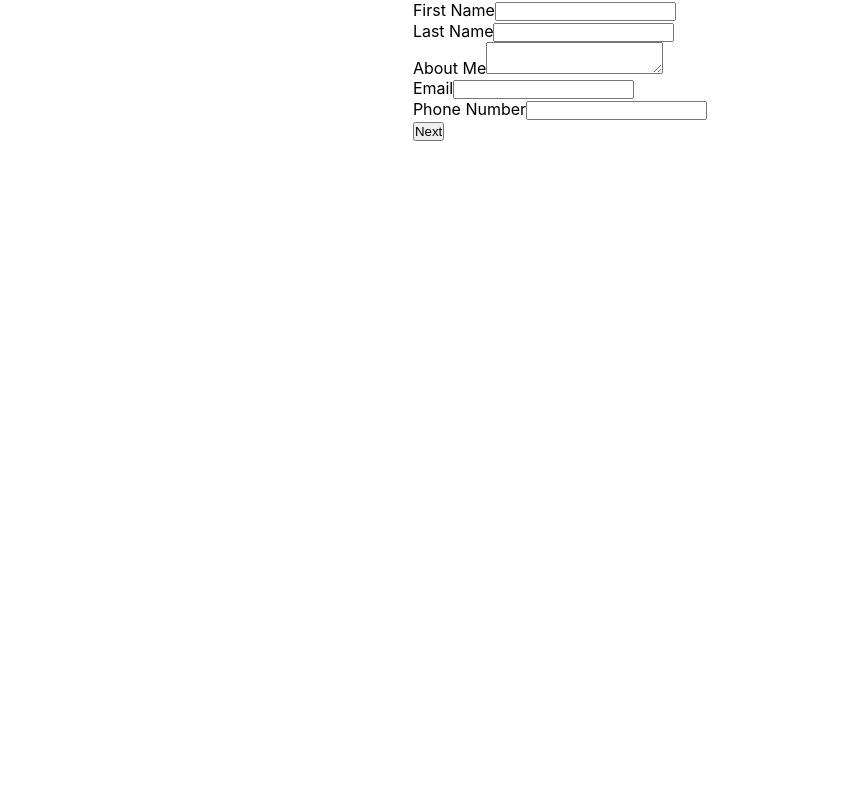
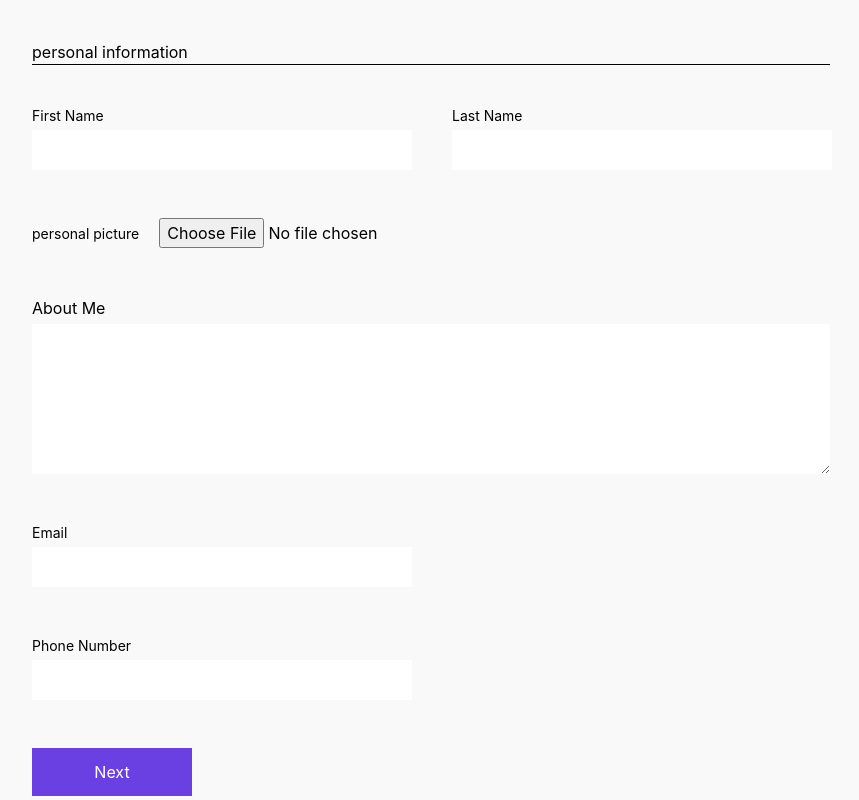
Before and after one commit to giodz87/curriculum-redberry, a React (Vite) app: page / in a window 1280 px wide. Shown: the whole page, without its empty margins (80-939 px from the left). Built offline with nearby package versions, Linux system fonts and the light colour scheme.

Commit message:
creacte new components

```diff
--- a/src/App.tsx
+++ b/src/App.tsx
@@ -1,11 +1,48 @@
 import { BrowserRouter, Routes, Route } from "react-router-dom";
 import { MyContext } from "./context";
 import Home from "./pages/Home";
+import { useEffect, useState } from "react";
 
-export type MyContextProps = {};
+export type MyContextProps = {
+  name: string;
+  setName: (value: string) => void;
+  lastName: string;
+  setLastName: (value: string) => void;
+  personalImg: File | null;
+  setPersonalImg: (value: File | null) => void;
+  about: string;
+  setAbout: (value: string) => void;
+  email: string;
+  setEmail: (value: string) => void;
+  number: string;
+  setNumber: (value: string) => void;
+};
 function App() {
+  const [name, setName] = useState<string>("");
+  const [lastName, setLastName] = useState<string>("");
+  const [personalImg, setPersonalImg] = useState<File | null>(null);
+  const [about, setAbout] = useState<string>("");
+  const [email, setEmail] = useState<string>("");
+  const [number, setNumber] = useState<string>("");
+  useEffect(() => {}, []);
+
   return (
-    <MyContext.Provider value={{}}>
+    <MyContext.Provider
+      value={{
+        name,
+        setName,
+        lastName,
+        setLastName,
+        personalImg,
+        setPersonalImg,
+        about,
+        setAbout,
+        email,
+        setEmail,
+        number,
+        setNumber,
+      }}
+    >
       <BrowserRouter>
         <Routes>
           <Route path={"/"} element={<Home />} />
--- /dev/null
+++ b/src/components/Information.tsx
@@ -0,0 +1,24 @@
+import { useUserContext } from "../context";
+
+export default function Information() {
+  const context = useUserContext();
+  return (
+    <article className="flex flex-col items-start justify-center">
+      <section className=" flex flex-col items-start justify-between gap-5">
+        {" "}
+        <p>{context.name}</p>
+        <p>{context.lastName}</p>
+        <p>{context.about}</p>
+        <p>{context.email}</p>
+        <p>{context.number}</p>
+      </section>
+      {context.personalImg && (
+        <img
+          className="w-10 h-10"
+          src={URL.createObjectURL(context.personalImg)}
+          alt=""
+        />
+      )}
+    </article>
+  );
+}
--- a/src/index.css
+++ b/src/index.css
@@ -1,3 +1,6 @@
+@tailwind base;
+@tailwind components;
+@tailwind utilities;
 * {
   margin: 0;
   padding: 0;
@@ -10,4 +13,6 @@
   flex-direction: column;
   align-items: center;
   justify-content: space-between;
+  background-color: #f9f9f9;
+  height: 100vh;
 }
--- a/src/pages/Home.tsx
+++ b/src/pages/Home.tsx
@@ -1,11 +1,13 @@
 import { useForm, SubmitHandler } from "react-hook-form";
+import { useUserContext } from "../context";
+import Information from "../components/information";
 
 type InputsForm = {
   firstName: string;
   lastName: string;
+  aboutMe: string;
   email: string;
   number: string;
-  aboutMe: string;
 };
 
 export default function Home() {
@@ -15,44 +17,93 @@ export default function Home() {
 
     formState: { errors },
   } = useForm<InputsForm>();
-  const onSubmit: SubmitHandler<InputsForm> = (data) => console.log(data);
-
+  const onSubmit: SubmitHandler<InputsForm> = (data) => {
+    context.setName(data.firstName);
+    context.setLastName(data.lastName);
+    context.setAbout(data.aboutMe);
+    context.setEmail(data.email);
+    context.setNumber(data.number);
+  };
+  const context = useUserContext();
   return (
+    <div className="flex flex-row items-start justify-start gap-20 w-full px-28 pt-10 ">
+      <article className="flex flex-col items-start justify-between gap-10">
         <div>
+          <p>personal information</p>
+          <div className=" w-[798px] h-[1px] bg-black"> </div>
+        </div>
         <form
-        className="flex flex-col items-center justify-between"
+          className="flex flex-col items-start justify-between gap-12"
           onSubmit={handleSubmit(onSubmit)}
         >
-        <div>
-          <label>First Name</label>
+          <section className="flex flex-row items-center justify-between gap-10">
+            <div className="flex flex-col items-start gap-1 relative">
+              <label className=" text-[14px] font-normal ">First Name</label>
               <input
                 type="text"
                 {...register("firstName", {
                   required: "Please enter first name.",
                 })}
+                className="w-[380px] h-10"
+                onChange={(e) => context.setName(e.target.value)}
               />
-          {errors.firstName && <p>{errors.firstName.message}</p>}
+              {errors.firstName && (
+                <p className=" absolute  bottom-[-20px] text-[12px] font-bold text-red-400">
+                  {errors.firstName.message}
+                </p>
+              )}
             </div>
-        <div>
-          <label>Last Name</label>
+
+            <div className="flex flex-col items-start gap-1 relative">
+              <label className=" text-[14px] font-normal ">Last Name</label>
               <input
                 type="text"
-            {...register("lastName", { required: "Please enter last name." })}
+                {...register("lastName", {
+                  required: "Please enter last name.",
+                })}
+                className="w-[380px] h-10"
+                onChange={(e) => context.setLastName(e.target.value)}
               />
-          {errors.lastName && <p>{errors.lastName.message}</p>}
+              {errors.lastName && (
+                <p className=" absolute  bottom-[-20px]  text-[12px] font-bold text-red-400">
+                  {errors.lastName.message}
+                </p>
+              )}
             </div>
+          </section>
+          <div className="flex flex-row items-center justify-between gap-5">
+            <label className=" text-[14px] font-normal ">
+              personal picture
+            </label>
 
-        <div className="flex flex-col items-start justify-between ">
+            <input
+              type="file"
+              onChange={(e) => {
+                const selectedFile = e.target.files && e.target.files[0];
+
+                if (selectedFile) {
+                  context.setPersonalImg(selectedFile);
+                }
+              }}
+            />
+          </div>
+          <div className="flex flex-col items-start justify-between relative gap-1 ">
             <label>About Me</label>
             <textarea
               {...register("aboutMe", {
                 required: "Please provide information about yourself.",
               })}
+              className="w-[798px] h-[150px]"
+              onChange={(e) => context.setAbout(e.target.value)}
             />
-          {errors.aboutMe && <p>{errors.aboutMe.message}</p>}
+            {errors.aboutMe && (
+              <p className=" absolute  bottom-[-20px] text-[12px] font-bold text-red-400">
+                {errors.aboutMe.message}
+              </p>
+            )}
           </div>
-        <div>
-          <label>Email</label>
+          <div className="flex flex-col items-start gap-1 relative">
+            <label className=" text-[14px] font-normal ">Email</label>
             <input
               type="text"
               {...register("email", {
@@ -62,23 +113,40 @@ export default function Home() {
                   message: "Invalid email address",
                 },
               })}
+              className="w-[380px] h-10"
+              onChange={(e) => context.setEmail(e.target.value)}
             />
-          {errors.email && <p>{errors.email.message} </p>}
+            {errors.email && (
+              <p className=" absolute  bottom-[-20px] text-[12px] font-bold text-red-400">
+                {errors.email.message}{" "}
+              </p>
+            )}
           </div>
 
-        <div>
-          <label>Phone Number</label>
+          <div className="flex flex-col items-start gap-1 relative">
+            <label className=" text-[14px] font-normal ">Phone Number</label>
             <input
               type="text"
-            {...register("number", { required: "Please enter phone number." })}
+              {...register("number", {
+                required: "Please enter phone number.",
+              })}
+              className="w-[380px] h-10"
+              onChange={(e) => context.setNumber(e.target.value)}
             />
-          {errors.number && <p>{errors.number.message}</p>}
+            {errors.number && (
+              <p className=" absolute  bottom-[-20px] text-[12px] font-bold text-red-400">
+                {errors.number.message}
+              </p>
+            )}
           </div>
 
           <button className="w-40 h-12 bg-[#6B40E3] text-white" type="submit">
             Next
           </button>
         </form>
+      </article>
+
+      <Information />
     </div>
   );
 }
```
Lines whose indentation alone changed are shown as unchanged.
